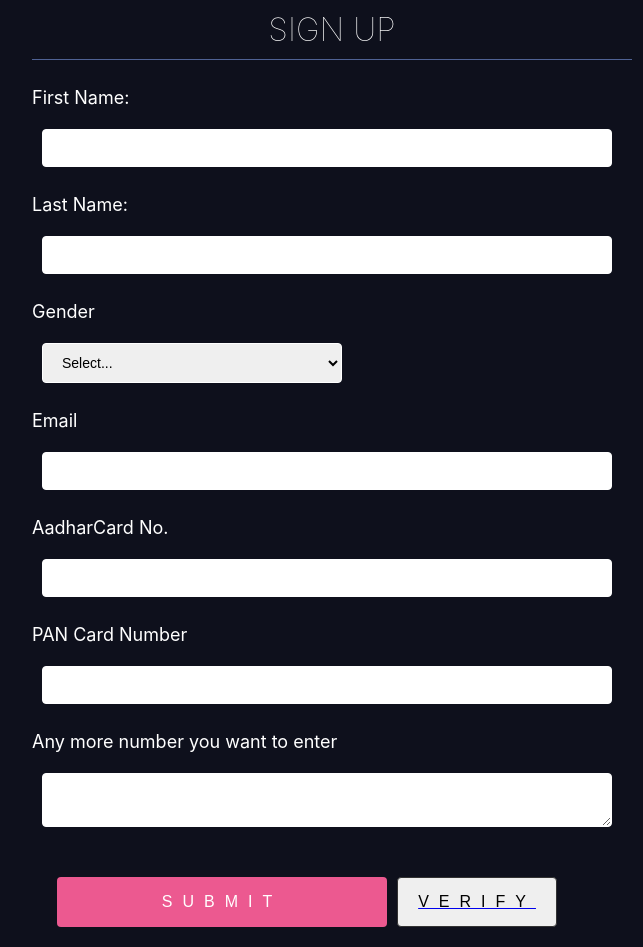
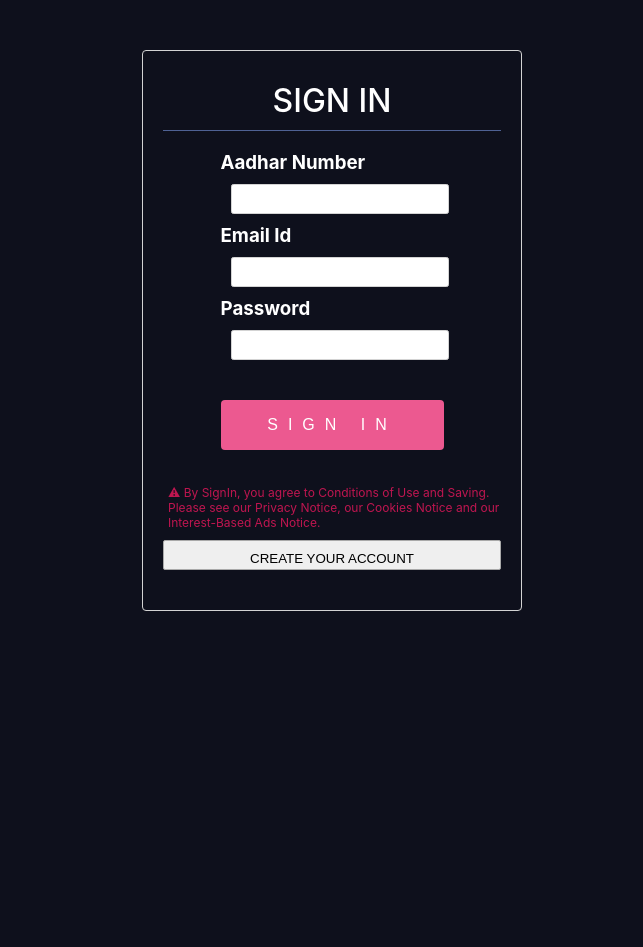
Before and after one commit to g8todwal/formSubimisson, a React (Create React App) app: page / in a window 1280 px wide. Shown: the whole page, without its empty margins (308-951 px from the left). After the commit the page ends 850 px from the top, so only its background shows below. Built offline with nearby package versions, Linux system fonts and the light colour scheme; no server answers.

Commit message:
Second Draft

```diff
--- a/package.json
+++ b/package.json
@@ -6,6 +6,8 @@
     "@testing-library/jest-dom": "^4.2.4",
     "@testing-library/react": "^9.5.0",
     "@testing-library/user-event": "^7.2.1",
+    "firebase": "^7.20.0",
+    "firebase-tools": "^8.10.0",
     "qrcode": "^1.4.4",
     "react": "^16.13.1",
     "react-dom": "^16.13.1",
--- a/src/App.js
+++ b/src/App.js
@@ -1,28 +1,49 @@
-import React, {useState} from 'react';
-import './App.css';
-import Main from './components/Main';
-import Qrcode from './components/Qrcode';
-import {BrowserRouter} from 'react-router-dom';
-import {Switch, Route} from 'react-router-dom';
+import React, { useEffect, useState } from "react";
+import "./App.css";
+import Login from "./components/Login";
+import Main from "./components/Main";
+import Qrcode from "./components/Qrcode";
+import { BrowserRouter } from "react-router-dom";
+import { Switch, Route } from "react-router-dom";
+import { auth } from "./components/Firebase";
 
 function App() {
-
   const [form, setForm] = useState("");
+  const [user, setUser] = useState("");
 
   const formSubmit = (data) => {
     setForm(data);
-  }
+  };
   console.log(form);
+
+  useEffect(() => {
+    const unsubscribe = auth.onAuthStateChanged((authUser) => {
+      if (authUser) {
+        setUser(authUser);
+      } else {
+        setUser(null);
+      }
+    });
+
+    return () => {
+      unsubscribe();
+    };
+  }, []);
+
+  console.log("user>>>>", user);
 
   return (
     <div className="app">
       <BrowserRouter>
         <Switch>
           <Route exact path="/">
+            <Login />
+          </Route>
+          <Route exact path="/form">
             <Main formSubmit={formSubmit} />
           </Route>
           <Route exact path="/next">
-            <Qrcode form = {form}/>
+            <Qrcode form={form} />
           </Route>
         </Switch>
       </BrowserRouter>
--- /dev/null
+++ b/src/components/Firebase.js
@@ -0,0 +1,17 @@
+import firebase from "firebase";
+
+const firebaseApp = firebase.initializeApp({
+  apiKey: "AIzaSyBpGWrIV9QzClFCstKBea3emtLjoKWrKT4",
+  authDomain: "project-form-133.firebaseapp.com",
+  databaseURL: "https://project-form-133.firebaseio.com",
+  projectId: "project-form-133",
+  storageBucket: "project-form-133.appspot.com",
+  messagingSenderId: "193902207144",
+  appId: "1:193902207144:web:eeb6e2c657a2b82050a29d",
+  measurementId: "G-TTZ45HGH67",
+});
+
+const db = firebaseApp.firestore();
+const auth = firebase.auth();
+
+export { db, auth };
--- /dev/null
+++ b/src/components/Login.js
@@ -0,0 +1,75 @@
+import React, { useState } from "react";
+import { useHistory } from "react-router-dom";
+import "../login.css";
+import { auth } from "./Firebase.js";
+
+const Login = () => {
+  const history = useHistory();
+  const [aadhar, setAadhar] = useState("");
+  const [password, setPassword] = useState("");
+  const [email, setEmail] = useState("");
+
+  const login = (e) => {
+    e.preventDefault();
+
+    auth
+      .signInWithEmailAndPassword(email, password)
+      .then((auth) => {
+        history.push("/form");
+      })
+      .catch((e) => alert(e.message));
+  };
+
+  const register = (e) => {
+    e.preventDefault();
+
+    auth
+      .createUserWithEmailAndPassword(email, password)
+      .then((auth) => {
+        history.push("/form");
+      })
+      .catch((e) => alert(e.message));
+  };
+
+  return (
+    <div className="login">
+      <div className="login-container">
+        <h1>Sign In</h1>
+        <form>
+          <h3 className="heading_form">Aadhar Number</h3>
+          <input
+            value={aadhar}
+            type="number"
+            onChange={(e) => setAadhar(e.target.value)}
+          />
+
+          <h3 className="heading_form">Email Id</h3>
+          <input
+            value={email}
+            type="email"
+            onChange={(e) => setEmail(e.target.value)}
+          />
+
+          <h3 className="heading_form">Password</h3>
+          <input
+            value={password}
+            type="password"
+            onChange={(e) => setPassword(e.target.value)}
+          />
+          <button type="submit" className="sign_btn" onClick={login}>
+            Sign in
+          </button>
+        </form>
+        <p>
+          By SignIn, you agree to Conditions of Use and Saving. Please see our
+          Privacy Notice, our Cookies Notice and our Interest-Based Ads Notice.
+        </p>
+        <button className="create_btn" onClick={register}>
+          Create your Account
+        </button>
+      </div>
+    </div>
+  );
+};
+
+export default Login;
--- a/src/components/Main.js
+++ b/src/components/Main.js
@@ -1,36 +1,45 @@
-import React from 'react';
+import React from "react";
 import { useForm } from "react-hook-form";
 import { Link } from "react-router-dom";
-import '../style.css';
+import "../style.css";
 
-const Main = ({formSubmit}) => {
-
+const Main = ({ formSubmit }) => {
   const { register, handleSubmit, errors } = useForm();
 
   const onSubmit = (data) => {
     formSubmit(data);
     console.log(data);
-    alert("Now cick on verify to procced further")
+    alert("Now cick on verify to procced further");
   };
-
 
   return (
     <div>
-      <form
-        className="App"
-        onSubmit={handleSubmit(onSubmit)}>
-
+      <form className="App" onSubmit={handleSubmit(onSubmit)}>
         <h1>Sign Up</h1>
 
         <label>First Name:</label>
-        <input name="firstName" ref={register({ required: true, minLength: 2 })} />
-        {errors.firstName && errors.firstName.type === 'required' && <p>First name is required</p>}
-        {errors.firstName && errors.firstName.type === 'minLength' && <p>Enter proper name</p>}
+        <input
+          name="firstName"
+          ref={register({ required: true, minLength: 2 })}
+        />
+        {errors.firstName && errors.firstName.type === "required" && (
+          <p>First name is required</p>
+        )}
+        {errors.firstName && errors.firstName.type === "minLength" && (
+          <p>Enter proper name</p>
+        )}
 
         <label>Last Name:</label>
-        <input name="lastName" ref={register({required: true, minLength: 2})}/>
-        {errors.lastName && errors.lastName.type === 'required' && <p>Last name is required</p>}
-        {errors.lastName && errors.lastName.type === 'minLength' && <p>Enter proper Last Name</p>}
+        <input
+          name="lastName"
+          ref={register({ required: true, minLength: 2 })}
+        />
+        {errors.lastName && errors.lastName.type === "required" && (
+          <p>Last name is required</p>
+        )}
+        {errors.lastName && errors.lastName.type === "minLength" && (
+          <p>Enter proper Last Name</p>
+        )}
 
         <label>Gender</label>
         <select name="gender" ref={register}>
@@ -42,30 +51,60 @@ const Main = ({formSubmit}) => {
         </select>
 
         <label>Email</label>
-        <input name="email" ref={register({required: true, pattern: /[A-Z0-9._%+-]+@[A-Z0-9.-]+\.[A-Z]{2,4}/i })} />
-        {errors.email && errors.email.type === 'required' && <p>Email is required</p>}
-        {errors.email && errors.email.type === 'pattern' && <p>Email is invalid</p>}
+        <input
+          name="email"
+          ref={register({
+            required: true,
+            pattern: /[A-Z0-9._%+-]+@[A-Z0-9.-]+\.[A-Z]{2,4}/i,
+          })}
+        />
+        {errors.email && errors.email.type === "required" && (
+          <p>Email is required</p>
+        )}
+        {errors.email && errors.email.type === "pattern" && (
+          <p>Email is invalid</p>
+        )}
 
         <label>AadharCard No.</label>
-        <input name="aadharcard" type="number" ref={register({required: true, minLength: 12})}/>
-        {errors.aadharcard && errors.aadharcard.type === 'required' && <p>AadharCard Number is required</p>}
-        {errors.aadharcard && errors.aadharcard.type === 'minLength' && <p>Enter correct number</p>}
+        <input
+          name="aadharcard"
+          type="number"
+          ref={register({ required: true, minLength: 12 })}
+        />
+        {errors.aadharcard && errors.aadharcard.type === "required" && (
+          <p>AadharCard Number is required</p>
+        )}
+        {errors.aadharcard && errors.aadharcard.type === "minLength" && (
+          <p>Enter correct number</p>
+        )}
 
         <label>PAN Card Number</label>
-        <input name="panCard" ref={register({required: true, pattern: /[A-Z]{5}[0-9]{4}[A-Z]{1}/i })}/>
-        {errors.panCard && errors.panCard.type === 'required' && <p>PAN is required</p>}
-        {errors.panCard && errors.panCard.type === 'pattern' && <p>PAN is invalid</p>}
+        <input
+          name="panCard"
+          ref={register({
+            required: true,
+            pattern: /[A-Z]{5}[0-9]{4}[A-Z]{1}/i,
+          })}
+        />
+        {errors.panCard && errors.panCard.type === "required" && (
+          <p>PAN is required</p>
+        )}
+        {errors.panCard && errors.panCard.type === "pattern" && (
+          <p>PAN is invalid</p>
+        )}
 
         <label>Any more number you want to enter</label>
-        <textarea name="about you" ref={register}/>
+        <textarea name="about you" ref={register} />
 
         <section className="btnSubmit">
-          <input type="submit"/>
-          <Link to="/next"><button className="btnVerify">Verify</button></Link>
+          <input type="submit" />
+          <Link to="/next">
+            <button className="btnVerify">Verify</button>
+          </Link>
         </section>
       </form>
     </div>
-  )
-}
+  );
+};
 
 export default Main;
--- /dev/null
+++ b/src/login.css
@@ -0,0 +1,69 @@
+.login {
+  background: #0e101c;
+  height: 100vh;
+  display: flex;
+  flex-direction: column;
+  align-items: center;
+  margin-top: 50px;
+}
+
+.login-container {
+  width: 380px;
+  height: fit-content;
+  display: flex;
+  flex-direction: column;
+  padding: 20px;
+  border: 1px solid lightgray;
+  border-radius: 0.25rem;
+}
+
+.login-logo {
+  margin: 20px 0px;
+  width: 100px;
+  object-fit: contain;
+}
+
+.login-container > h1 {
+  font-weight: 500;
+  margin-bottom: 20px;
+}
+
+.login-container > form > h5 {
+  margin-bottom: 5px;
+}
+
+.login-container > form > input {
+  height: 30px;
+  margin-bottom: 10px;
+  background-color: white;
+  width: 98%;
+  border: 1px solid lightgrey;
+  border-radius: 0.15rem;
+}
+
+.login-container > form > input:focus {
+  outline: 1px solid #febd69;
+}
+
+.login-container > p {
+  margin-top: 15px;
+  font-size: 12px;
+}
+
+.create_btn {
+  border-radius: 2px;
+  width: 100%;
+  height: 30px;
+  border: 1px solid;
+  margin-top: 10px;
+  border-color: darkgray;
+}
+
+.sign_btn {
+  width: 100%;
+}
+
+.heading_form {
+  color: white;
+  margin-bottom: 10px;
+}
--- a/src/style.css
+++ b/src/style.css
@@ -149,7 +149,6 @@ select {
 .btnSubmit {
   display: flex;
   margin-left: 15px;
-  margin-top: 5px;
 }
 
 .btnVerify {
```
Also changed, not shown: src/components/Qrcode.js (+34 -21 lines), src/App.css (line endings or trailing spaces), 1 other file (tests, documents, lock files or other folders).
